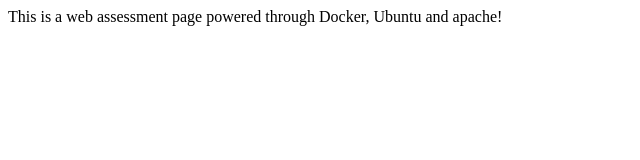
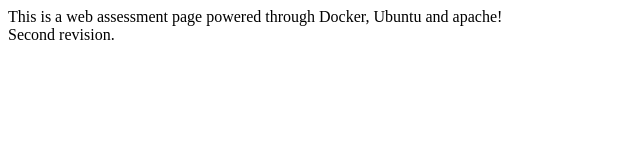
Before and after one commit to karthickh/assessment, a plain HTML site: page index.html in a window 1280 px wide. Shown: the full height of the page, 0-640 px from the left. Drawn offline with Linux system fonts and the light colour scheme.

Commit message:
Second revision

```diff
--- a/index.html
+++ b/index.html
@@ -4,5 +4,7 @@
 	</head>
 	<body>
 		This is a web assessment page powered through Docker, Ubuntu and apache!
+		<br>
+		Second revision.
 	</body>
 </html>
```
Also changed, not shown: 2 other files.
